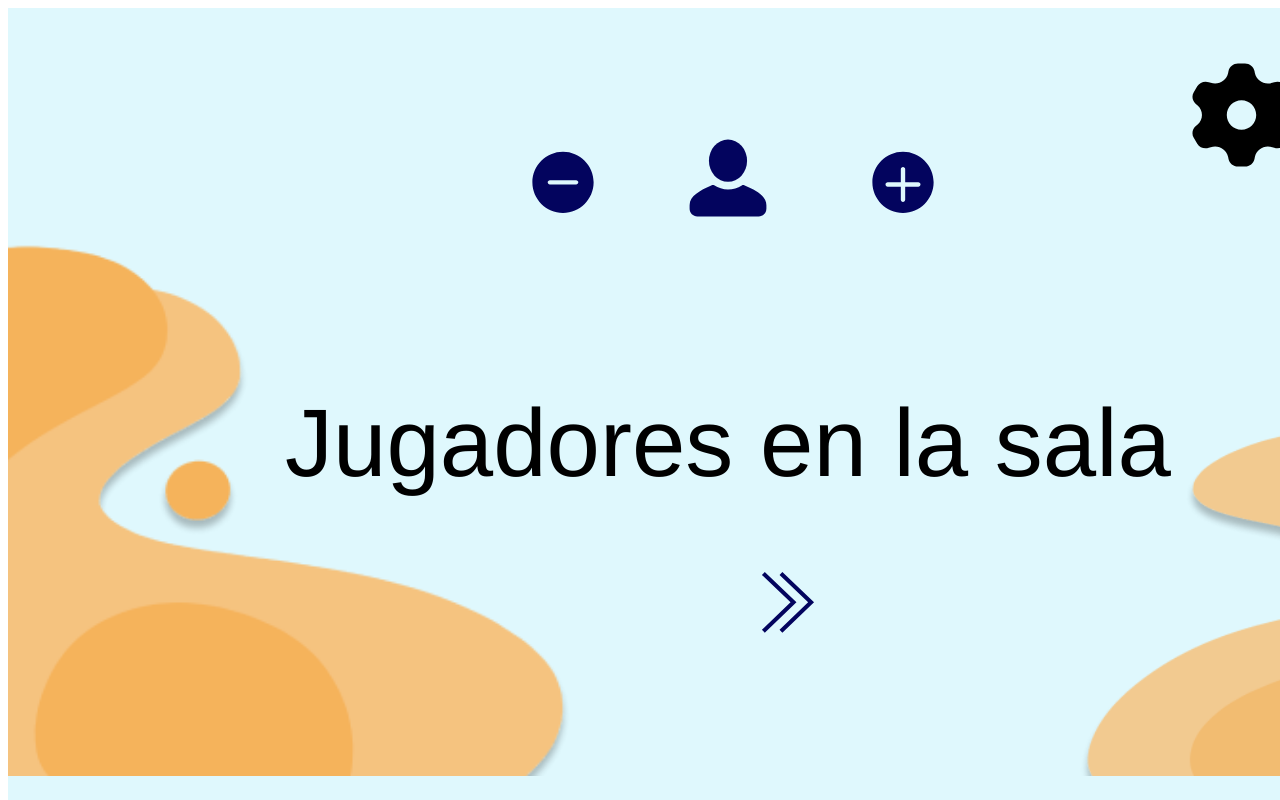
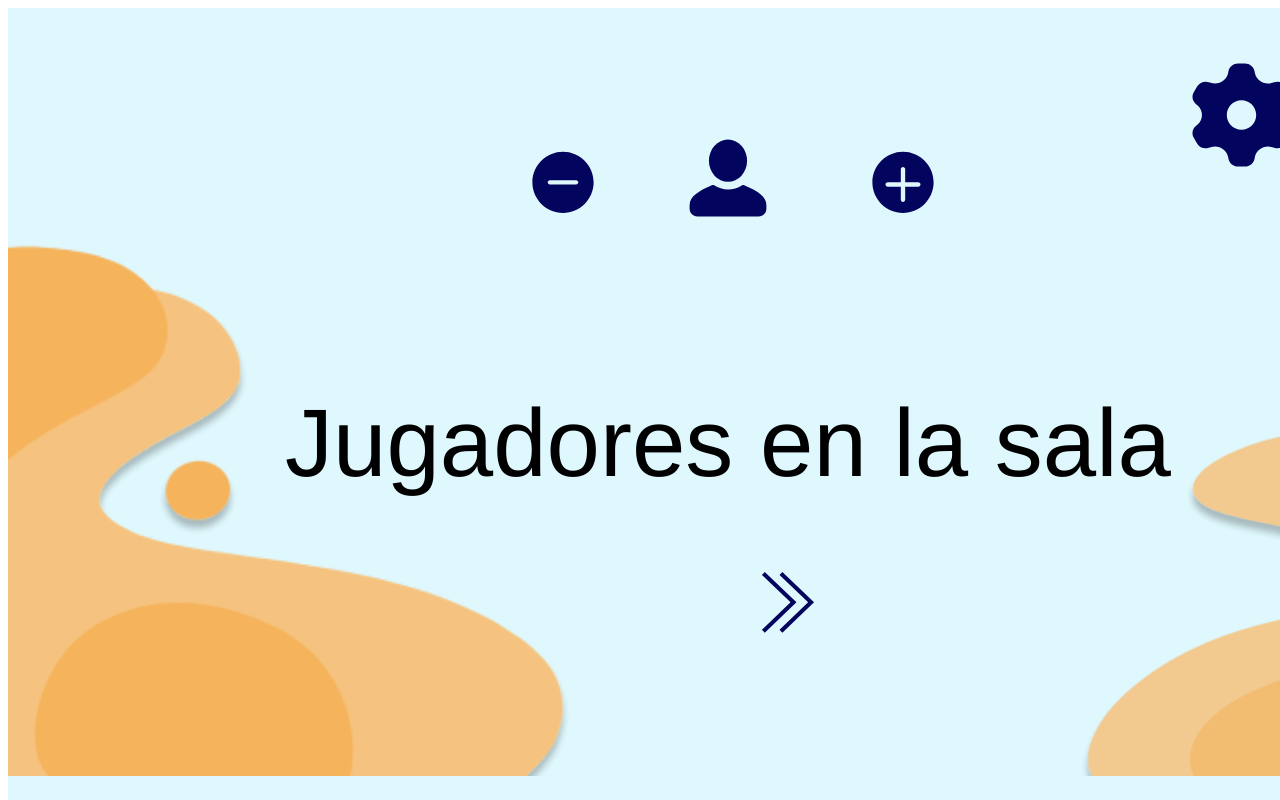
Before and after one commit to l-AM-l/JPLDhabla, a React (Create React App) app in the folder jpld_react/: page / in a window 1280 px wide. Shown: the top 800 px of the page. Built offline with nearby package versions, Linux system fonts and the light colour scheme; some icons are missing.

Commit message:
Added state to player count

```diff
--- a/jpld_react/src/components/Buttons/Gear/style.css
+++ b/jpld_react/src/components/Buttons/Gear/style.css
@@ -2,12 +2,20 @@
   height: 133px;
   width: 133px;
   position: relative;
+  display: flex;
+  align-items: center;
+  justify-content: center;
+  cursor: pointer;
 }
 
 .gear .vector {
   height: 110px;
   width: 107px;
-  position: absolute;
-  top: 12px;
-  left: 13px;
+  color: #03045e; /* default color */
+  transition: color 0.3s ease, transform 0.3s ease;
 }
+
+.gear:hover .vector {
+  color: #e1567b; /* hover color */
+  transform: rotate(30deg); /* optional, adds gear rotation effect */
+}
--- a/jpld_react/src/components/Buttons/PlusMinus/PlusMinus.jsx
+++ b/jpld_react/src/components/Buttons/PlusMinus/PlusMinus.jsx
@@ -7,7 +7,12 @@ import { ReactComponent as MinusVector } from "../../../assets/minus.svg";
 
 import "./style.css";
 
-export const PlusMinus = ({ type = "plus", size = "normal", className = "" }) => {
+export const PlusMinus = ({
+  type = "plus",
+  size = "normal",
+  className = "",
+  onClick,
+}) => {
   const [hover, setHover] = useState(false);
 
   return (
@@ -15,6 +20,8 @@ export const PlusMinus = ({ type = "plus", size = "normal", className = "" }) =>
       className={`plus-minus ${size} ${className}`}
       onMouseEnter={() => setHover(true)}
       onMouseLeave={() => setHover(false)}
+      onClick={onClick}
+      style={{ cursor: "pointer" }}
     >
       {type === "plus" ? (
         <PlusVector
@@ -35,4 +42,5 @@ PlusMinus.propTypes = {
   type: PropTypes.oneOf(["plus", "minus"]),
   size: PropTypes.oneOf(["small", "normal", "large"]),
   className: PropTypes.string,
+  onClick: PropTypes.func, // ✅ add prop validation
 };
--- a/jpld_react/src/components/Pages/Selector_Jugadores/Selector_Jugadores.jsx
+++ b/jpld_react/src/components/Pages/Selector_Jugadores/Selector_Jugadores.jsx
@@ -6,11 +6,29 @@ import { PlusMinus } from "../../Buttons/PlusMinus/PlusMinus.jsx";
 import { Gear } from "../../Buttons/Gear/Gear.jsx";
 import "./style.css";
 
+import {
+  useAppContext,
+  setPlayers
+} from "../../../context/DirectoryProvider.jsx";
+
 // Import assets as React components or images
 import IMG from "../../../assets/IMG_0850_1.png";
 import img from "../../../assets/IMG_0849_1.png";
 
 export const SelectorJugadores = () => {
+  const { state, dispatch } = useAppContext();
+  const playerCount = state.players;
+
+  const handleIncrease = () => {
+    setPlayers(dispatch, playerCount + 1);
+  };
+
+  const handleDecrease = () => {
+    if (playerCount > 1) {
+      setPlayers(dispatch, playerCount - 1);
+    }
+  };
+
   return (
     <div className="selector-jugadores">
       <div className="overlap-group">
@@ -23,9 +41,19 @@ export const SelectorJugadores = () => {
           </div>
 
           <div className="controls-wrapper horizontal">
-            <PlusMinus type="minus" size="normal" className="minus-btn" />
-            <Person count={1} className="person-instance" />
-            <PlusMinus type="plus" size="normal" className="plus-btn" />
+            <PlusMinus
+              type="minus"
+              size="normal"
+              className="minus-btn"
+              onClick={handleDecrease}
+            />
+            <Person count={playerCount} className="person-instance" />
+            <PlusMinus
+              type="plus"
+              size="normal"
+              className="plus-btn"
+              onClick={handleIncrease}
+            />
           </div>
 
           <div className="header">
@@ -38,8 +66,6 @@ export const SelectorJugadores = () => {
           </div>
         </div>
       </div>
-
-
     </div>
   );
 };
```
Also changed, not shown: jpld_react/src/assets/gear.svg.
